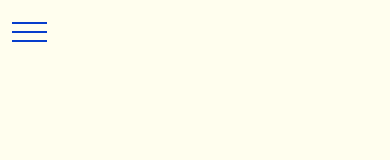
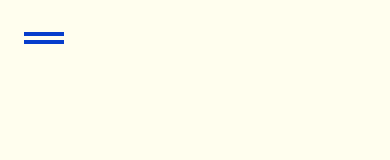
Before and after one commit to lawrencedulian/my-portfolio, a Vue app: page / in a window 390 px wide. Shown: the top 160 px of the page. Built offline with nearby package versions, Linux system fonts and the light colour scheme.

Commit message:
fix: menu styles

```diff
--- a/src/App.vue
+++ b/src/App.vue
@@ -31,7 +31,13 @@ export default {
 
 <template>
     <div class="overlay d-md-none" :class="{ 'show': isMenuOpen }" v-if="isMenuOpen" @click="closeMenu">
-        <div class=" overlay-content position-absolute top-50 start-0 translate-middle-y">
+        <div class="position-relative">
+            <div class="menu-wrapper position-absolute top-50 start-0 translate-middle-y" @click="toggleMenu">
+                <div class="menu-bar one"></div>
+                <div class="menu-bar two"></div>
+            </div>
+        </div>
+        <div class="overlay-content position-absolute top-50 start-0 translate-middle-y">
             <ul class="d-flex flex-column align-items-start">
                 <li>
                     <router-link :to="'/'" class="nav-link">HOME</router-link>
@@ -110,7 +116,7 @@ export default {
     z-index: 1;
 
     .overlay-content {
-        padding: 30px;
+        padding: 20px;
         border-radius: 8px;
 
         .nav-link {
@@ -125,7 +131,7 @@ export default {
 
         .nav-link.router-link-active {
             border: 1px solid white;
-            border-radius: 20px;
+            border-radius: 15px;
             padding: .5rem;
         }
     }
@@ -142,4 +148,13 @@ export default {
 .overlay.show {
     display: block;
 }
+
+.menu-bar {
+    background: white;
+}
+
+.menu-wrapper {
+    margin-left: 1.5rem;
+    margin-top: 2rem;
+}
 </style>
--- a/src/components/AppHeader.vue
+++ b/src/components/AppHeader.vue
@@ -6,13 +6,13 @@ export default {
     },
     methods: {
         toggleMenu() {
-            this.$emit('toggleMenu'); // Emit the event to toggle the menu
+            this.$emit('toggleMenu') // Emit the event to toggle the menu
         },
     },
     computed: {
         routeBgColor() {
             const currentRoute = this.$route;
-            return currentRoute.meta.bgColor || '#fffeee'; // Colore di default se non specificato
+            return currentRoute.meta.bgColor || '#fffeee';
         }
     },
 };
@@ -20,11 +20,10 @@ export default {
 
 <template>
     <header class="d-flex align-items-center" :style="{ backgroundColor: routeBgColor }">
-        <div class="container d-flex justify-content-start d-md-none">
-            <div class="hamburger d-flex flex-column justify-content-between" @click="toggleMenu">
-                <div class="bar"></div>
-                <div class="bar"></div>
-                <div class="bar"></div>
+        <div class="position-relative d-md-none">
+            <div class="menu-wrapper position-absolute top-50 start-0 translate-middle-y" @click="toggleMenu">
+                <div class="menu-bar one"></div>
+                <div class="menu-bar two"></div>
             </div>
         </div>
 
@@ -81,5 +80,9 @@ header {
 
         font-weight: 500;
     }
+
+    .menu-wrapper {
+        margin-left: 1.5rem;
+    }
 }
 </style>
--- a/src/styles/general.scss
+++ b/src/styles/general.scss
@@ -23,3 +23,29 @@ ul {
 main {
     min-height: calc(100vh - var(--header-height) - var(--footer-height));
 }
+
+.menu-wrapper {
+    width: 40px;
+    height: auto;
+    cursor: pointer;
+    position: relative;
+}
+
+.menu-bar {
+    position: absolute;
+    width: 100%;
+    height: 4px;
+    background: var(--text-color);
+    left: 0%;
+}
+
+.one {
+    top: 0px;
+    animation-delay: 0.1s;
+    transition: all 0.3s;
+}
+
+.two {
+    top: 8px;
+    transition: all 0.3s;
+}
```
